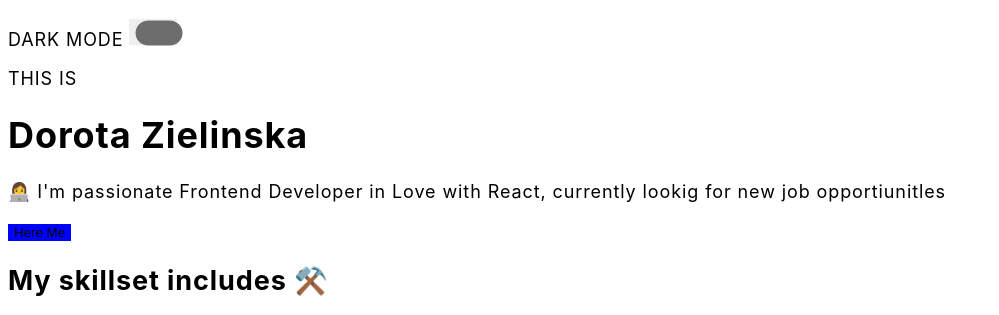
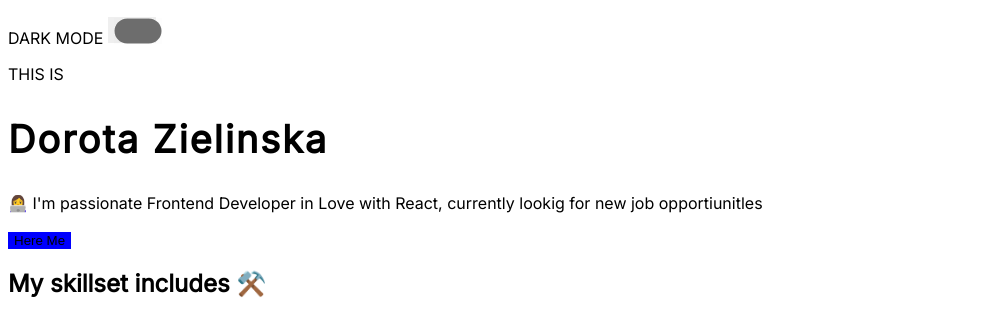
Before and after one commit to DorotaZielinska12/homepage, a plain HTML site: page index.html in a window 1280 px wide. Shown: the part 409-724 px from the top of the page, without its empty margins (0-999 px from the left). Drawn offline with Linux system fonts and the light colour scheme.

Commit message:
font added

```diff
--- a/css/style.css
+++ b/css/style.css
@@ -7,10 +7,6 @@
 .body {
   background-color: white;
   font-family: 'Inter', sans-serif;
-  font-size: 18px;
-  letter-spacing: 0.05em;
-  word-break: break-word;
-  padding-bottom: 108px;
 }
 
 .footer {
@@ -42,3 +38,11 @@
   border-radius: 384px;
   background: #C4C4C4;
 }
+
+.name {
+  font-size: 38px;
+  font-style: normal;
+  font-weight: 900;
+  line-height: normal;
+  letter-spacing: 1.9px;
+}
--- a/index.html
+++ b/index.html
@@ -5,11 +5,16 @@
     <meta charset="UTF-8">
     <meta name="viewport" content="width=device-width, initial-scale=1.0">
     <title>Personal homepage</title>
+    <link rel="preconnect" href="https://fonts.googleapis.com">
+    <link rel="preconnect" href="https://fonts.gstatic.com" crossorigin>
+    <link href="https://fonts.googleapis.com/css2?family=IBM+Plex+Serif:wght@500;600&family=Inter&display=swap"
+        rel="stylesheet">
     <link href="css/style.css" rel="stylesheet">
     <script defer src="js/script.js"></script>
 </head>
 
 <body class="body">
+    <section class="header">
         <img class="img" with="300" height="300" src="images/dorota.jpg" alt="Dorota Zielinska">
         <p>
             DARK MODE
@@ -21,7 +26,7 @@
         <p>
             THIS IS
         </p>
-    <h1>
+        <h1 class="name">
             Dorota Zielinska
         </h1>
         <p>
@@ -33,6 +38,7 @@
                 Here Me
             </button>
         </a>
+    </section>
     <nav>
         <h2>
             My skillset includes ⚒️
```
Lines whose indentation alone changed are shown as unchanged.
